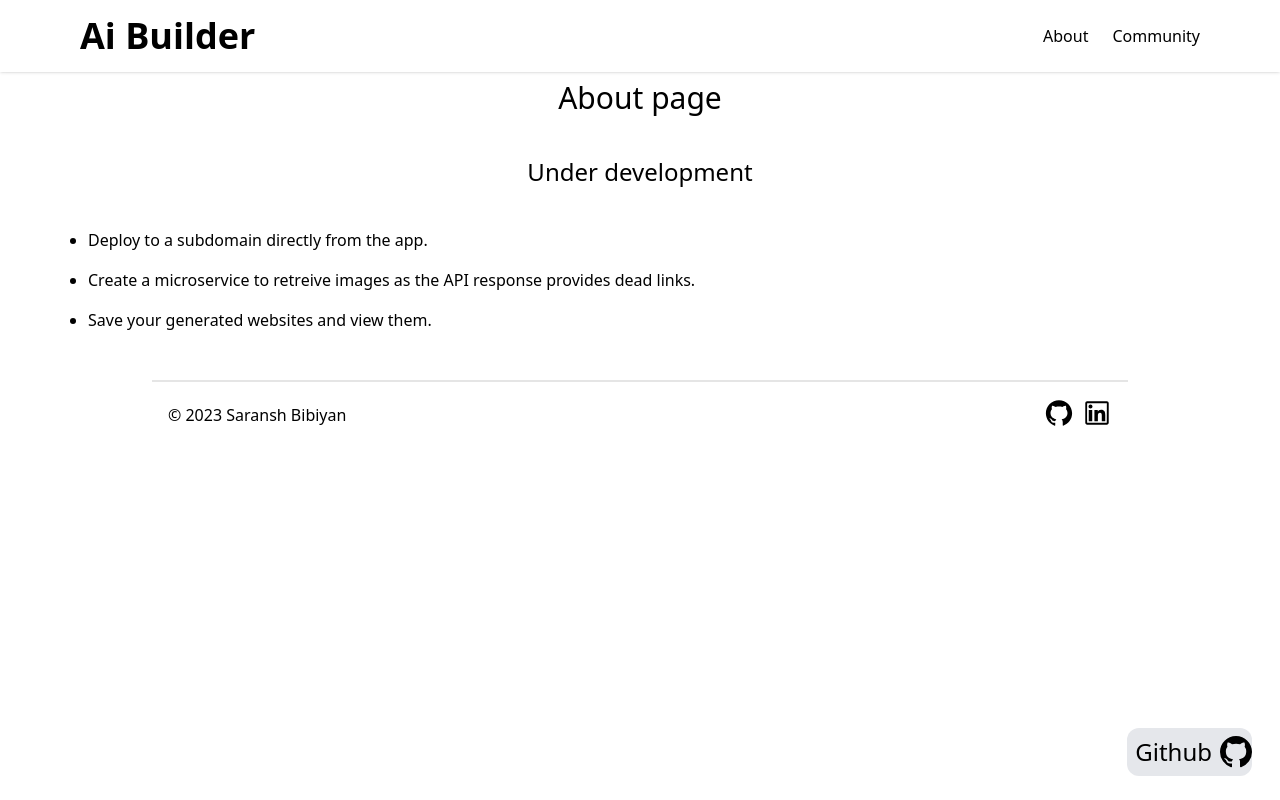
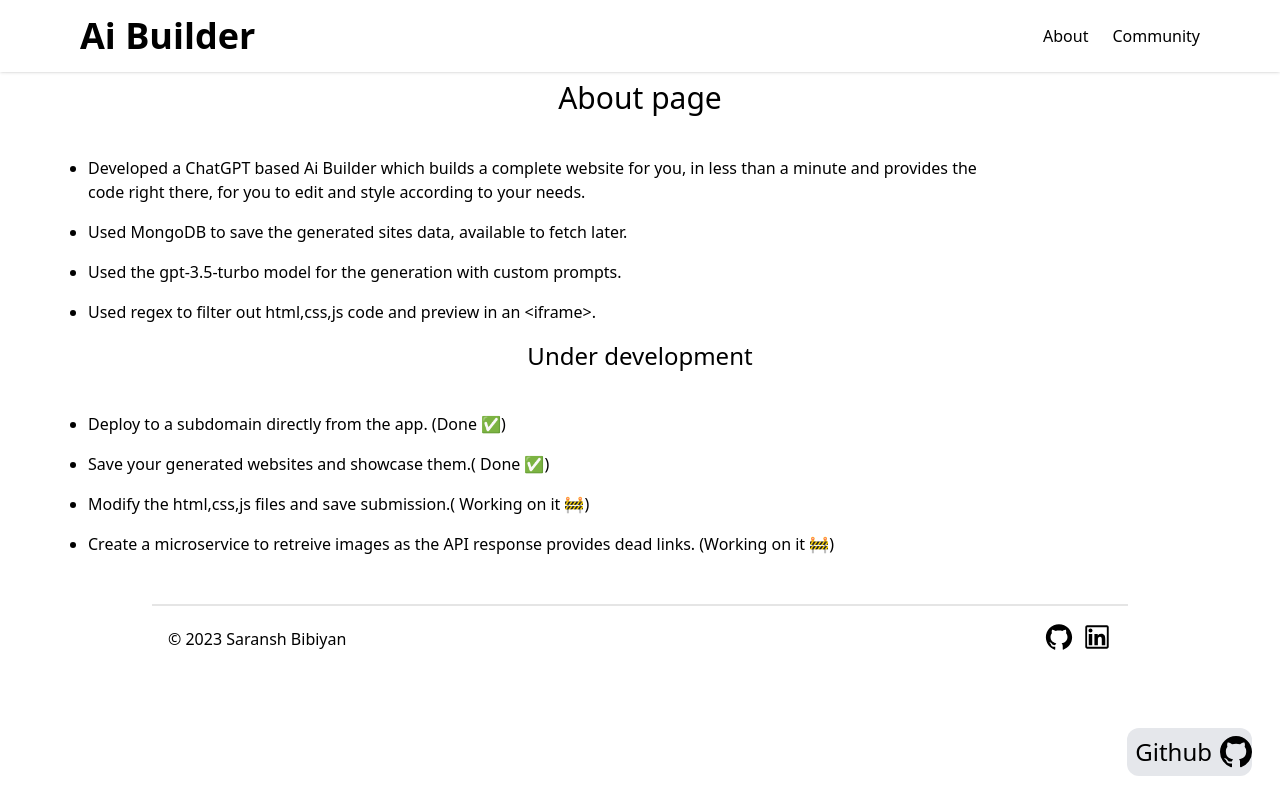
Before and after one commit to Saransh29/ai-builder, a Next.js app: page /about in a window 1280 px wide. Built offline with nearby package versions, Linux system fonts and the light colour scheme; no server answers.

Commit message:
updated the about section for better crawling.

```diff
--- a/app/about/page.js
+++ b/app/about/page.js
@@ -7,8 +7,8 @@ export default function About() {
         About page
       </div>
       <div className="w-full flex flex-col items-start justify-center  px-6">
-        {/* <ul className="list-outside list-disc ml-6 px-10">
-          <li className="text-1xl max-w-3xl pb-4">
+        <ul className="list-outside list-disc ml-6 px-10">
+          {/* <li className="text-1xl max-w-3xl pb-4">
             <a
               className="text-blue-500"
               href="https://xyz.com"
@@ -18,25 +18,41 @@ export default function About() {
               (link){" "}
             </a>
             .
+          </li> */}
+          <li className="text-1xl max-w-4xl pb-4">
+            Developed a ChatGPT based Ai Builder which builds a complete website
+            for you, in less than a minute and provides the code right there,
+            for you to edit and style according to your needs.
           </li>
-          <li className="text-1xl max-w-3xl pb-4"></li>
-          <li className="text-1xl max-w-3xl pb-4"></li>
-          <li className="text-1xl max-w-3xl pb-4"></li>
-          <li className="text-1xl max-w-3xl pb-4"></li>
-        </ul> */}
+          <li className="text-1xl max-w-4xl pb-4">
+            Used MongoDB to save the generated sites data, available to fetch
+            later.
+          </li>
+          <li className="text-1xl max-w-4xl pb-4">
+            Used the gpt-3.5-turbo model for the generation with custom prompts.
+          </li>
+          <li className="text-1xl max-w-4xl pb-4">
+            Used regex to filter out html,css,js code and preview in an
+            &lt;iframe&gt;.
+          </li>
+          {/* <li className="text-1xl max-w-3xl pb-4"></li> */}
+        </ul>
         <div className="w-full items-center justify-center text-center text-2xl px-6 pb-10 ">
           Under development
         </div>
         <ul className="list-outside list-disc ml-6 px-10">
           <li className="text-1xl max-w-3xl pb-4">
-            Deploy to a subdomain directly from the app.
+            Deploy to a subdomain directly from the app. (Done ✅)
+          </li>
+          <li className="text-1xl max-w-3xl pb-4">
+            Save your generated websites and showcase them.( Done ✅)
+          </li>
+          <li className="text-1xl max-w-3xl pb-4">
+            Modify the html,css,js files and save submission.( Working on it 🚧)
           </li>
           <li className="text-1xl max-w-3xl pb-4">
             Create a microservice to retreive images as the API response
-            provides dead links.
-          </li>
-          <li className="text-1xl max-w-3xl pb-4">
-            Save your generated websites and view them.
+            provides dead links. (Working on it 🚧)
           </li>
         </ul>
         <Footer />
```
